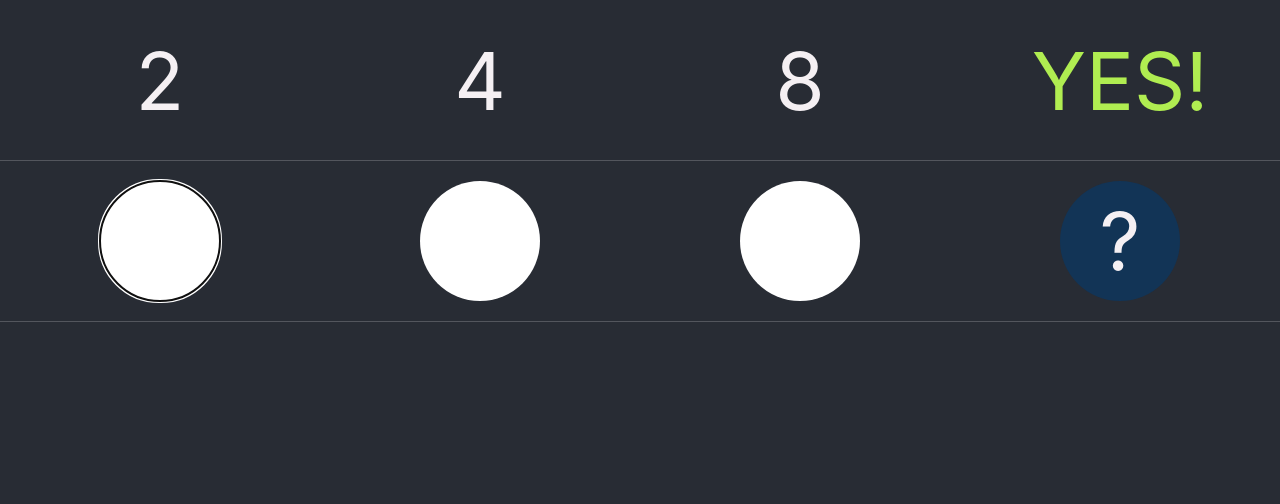
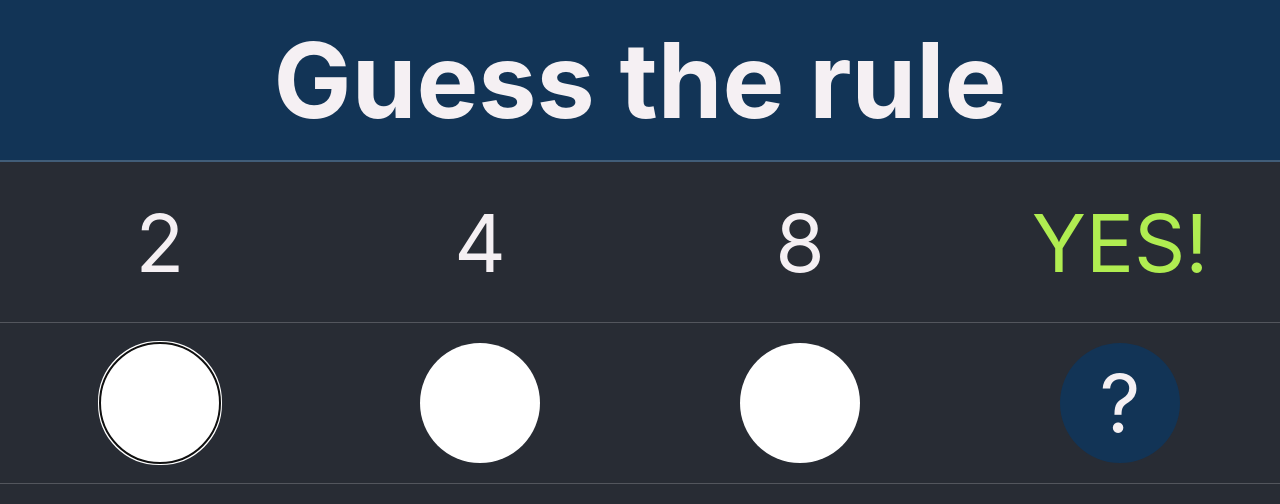
Before and after one commit to carlomartinucci/guess-the-rule, a React (Create React App) app: page / in a window 1280 px wide. Shown: the top 504 px of the page. Built offline with nearby package versions, Linux system fonts and the light colour scheme.

Commit message:
add title

```diff
--- a/src/App.js
+++ b/src/App.js
@@ -20,6 +20,9 @@ class App extends React.Component<{}, State> {
   render() {
     return (
       <div className={styles.container}>
+        <div className={styles.titleContainer}>
+          <h1 className={styles.title}>Guess the rule</h1>
+        </div>
         {this.state.guesses.map((guess, i) => <Guess key={i} guess={guess}/>)}
         <AddGuess addGuess={this.addGuess} />
       </div>
--- a/src/App.module.css
+++ b/src/App.module.css
@@ -7,3 +7,17 @@
   font-size: 10vmin;
   color: #f5f0f3;
 }
+
+.titleContainer {
+  border-bottom: 2px solid rgba(255, 255, 255, 0.2);
+  background-color: #123456;
+  width: 100%;
+  text-align: center;
+  line-height: 20vmin;
+  height: 20vmin;
+}
+
+.title {
+  margin: 0;
+  font-size: 13vmin;
+}
```
